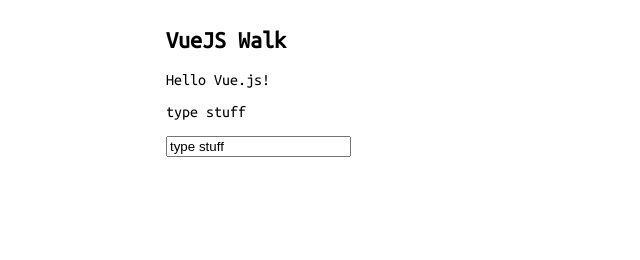
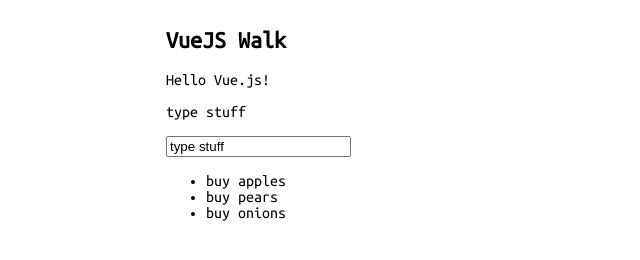
Before and after one commit to mktimes5/VueJsWalk, a plain HTML site: page index.html in a window 1280 px wide. Shown: the whole page, without its empty margins (0-640 px from the left). Drawn offline with nearby package versions, Linux system fonts and the light colour scheme.

Commit message:
made a todo list

```diff
--- a/index.html
+++ b/index.html
@@ -34,6 +34,20 @@
     	</mid>
     </section>
 
+    <section>
+  		<div class="mid">
+
+    		<div id="toDo">
+    			<ul>
+    				<li v-for="toDos in toDos">
+    					{{ toDos.text }}
+    				</li>
+    			</ul>
+    		</div>
+
+    	</mid>
+    </section>
+
 
     <script src="https://npmcdn.com/vue/dist/vue.js"></script>
     <script src="scripts/vueWalk.js"></script>
--- a/scripts/vueWalk.js
+++ b/scripts/vueWalk.js
@@ -11,3 +11,14 @@
 		binderText: 'type stuff'
 	}
 })
+
+new Vue ({
+	el: '#toDo',
+	data: {
+		toDos: [
+			{ text: 'buy apples' },
+			{ text: 'buy pears ' },
+			{ text: 'buy onions' }
+		]
+	}
+})
```
